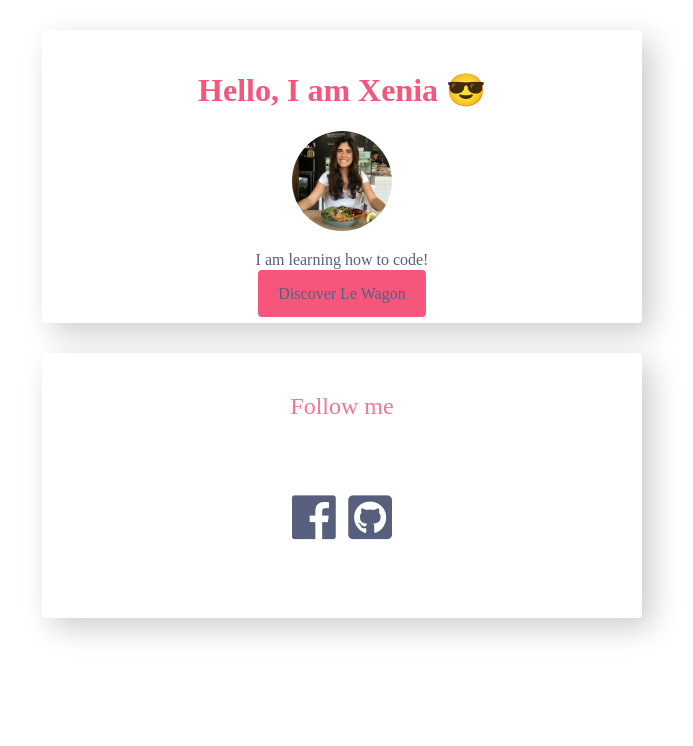
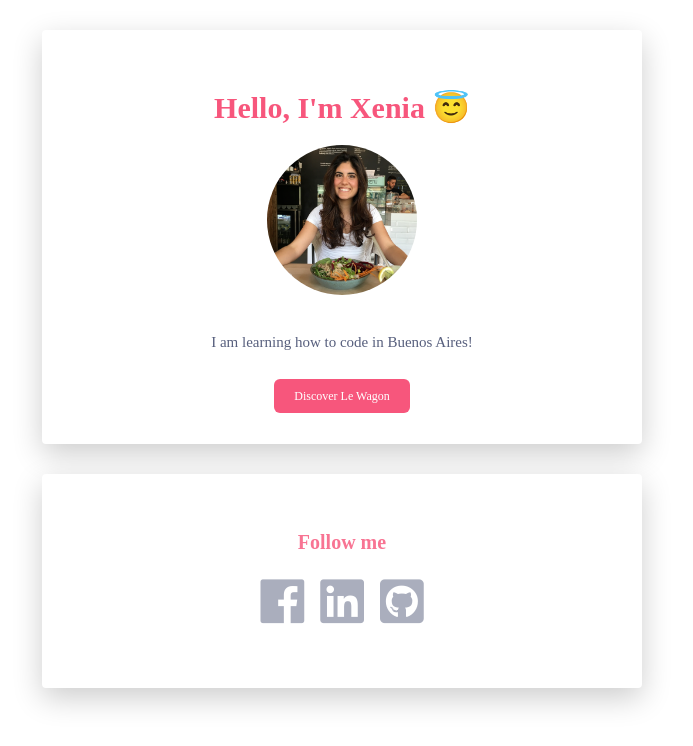
Before and after one commit to XeniaBoulamatsis/profile, a plain HTML site: page index.html in a window 1280 px wide. Shown: the whole page, without its empty margins (298-991 px from the left). Drawn offline with Linux system fonts and the light colour scheme; a web font is replaced by a local one.

Commit message:
my profile page

```diff
--- a/index.html
+++ b/index.html
@@ -4,23 +4,29 @@
     <title>My profile</title>
     <meta name="viewport" content="width=device-width, initial-scale=1">
     <meta charset="utf-8">
-<link href="https://fonts.googleapis.com/css?family=GFS+Didot&display=swap" rel="stylesheet">     <link rel="stylesheet" href="style.css">
+    <link href="https://fonts.googleapis.com/css?family=GFS+Didot&display=swap" rel="stylesheet">
+    <link rel="stylesheet" href="style.css">
     <link rel="stylesheet" href="https://use.fontawesome.com/releases/v5.6.3/css/all.css" integrity="sha384-UHRtZLI+pbxtHCWp1t77Bi1L4ZtiqrqD80Kn4Z8NTSRyMA2Fd33n5dQ8lWUE00s/" crossorigin="anonymous">
   <head>
   <body>
     <div class="container">
-      <div class="card-white" id="introduction">
-        <h1>Hello, I am Xenia 😎</h1>
+      <div id="introduction" class="card-white">
+        <h1>Hello, I'm Xenia 😇</h1>
         <img class ="img-circle" src="images/xenia.png" alt="Xenia Boulamatsis" width="100px">
-        <p>I am learning how to code!</p>
-        <a class="btn-red" href="#">Discover Le Wagon</a>
+        <p>I am learning how to code in Buenos Aires!</p>
+        <a class="btn-red" href="https://www.lewagon.com/buenos-aires" target="_blank">Discover Le Wagon</a>
       </div>
-      <div class="card-white" id="introduction">
+      <div class="card-white">
         <h2>Follow me</h2>
         <ul class="list-inline">
           <li style="display: inline-block;">
             <a href="https://www.facebook.com/" target="_blank">
               <i class="fab fa-facebook"></i>
+            </a>
+          </li>
+          <li style="display: inline-block;">
+            <a href="https://www.linkedin.com/in/xeniaboulamatsis/" target="_blank">
+              <i class="fab fa-linkedin"></i>
             </a>
           </li>
           <li style="display: inline-block;">
--- a/style.css
+++ b/style.css
@@ -1,58 +1,84 @@
 body {
   color:#575F7D;
   font-family: 'GFS Didot', serif;
-  font-weight: 400;
+  font-weight: lighter;
 }
 
 h1 {
   color:#F7567C;
   font-family: 'GFS Didot', serif;
   font-weight: bold;
+  font-size: 30px;
 }
 
 h2 {
   color:#F87493;
   font-family: 'GFS Didot', serif;
-  font-weight: 400;
+  font-weight: bold;
+  font-size: 20px;
+}
+
+p {
+  padding: 20px;
+  font-size: 15px;
 }
 
 a {
   text-decoration: none;
   color:#575F7D;
 }
+
 a:hover {
   color:#F7567C;
 }
 
-.container .card-white {
+.card-white {
   background-color: white;
-  padding: 20px;
-  box-shadow: 10px 10px 30px rgba(0,0,0,0.2);
+  padding: 40px 20px;
+  box-shadow: 0px 10px 30px rgba(0,0,0,0.2);
   border-radius: 4px;
   margin: 30px 0px ;
   text-align: center;
 }
+.introduction .card-white {
+  height:350px;
+}
+
 
 .img-circle {
   border-radius: 50%;
+  height:150px;
+  width:150px;
 }
 
 .list-inline {
-  list-style: none;
+  padding-left: 0;
+}
+
+.list-inline i{
   display: inline-block;
-  padding: 0;
+  padding: 6px;
   font-size: 50px;
+  opacity: 0.5;
+}
+
+.list-inline i:hover {
+  opacity: 1;
 }
 
 a.btn-red:hover {
 background-color: grey;
 color:  white;
+transition: 1s ease;
+opacity: 1;
 }
 
 a.btn-red{
 background-color: #F7567C;
-border-radius: 4px;
-padding:15px 20px;
+color: white;
+border-radius: 6px;
+padding:10px 20px 10px;
+font-size: 12px;
 }
 
 .container {
@@ -60,9 +86,9 @@ padding:15px 20px;
   margin:30px auto;
 }
 
-@media (max-width: 1000px) {
+@media (max-width: 1200px) {
   .container {
-    width: 900px;
+    width:1000px;
   }
 
 @media (max-width: 720px) {
@@ -70,7 +96,6 @@ padding:15px 20px;
     width: 500px;
   }
 
-
 @media (max-width: 540px) {
   .container {
     width: 300px;
```
